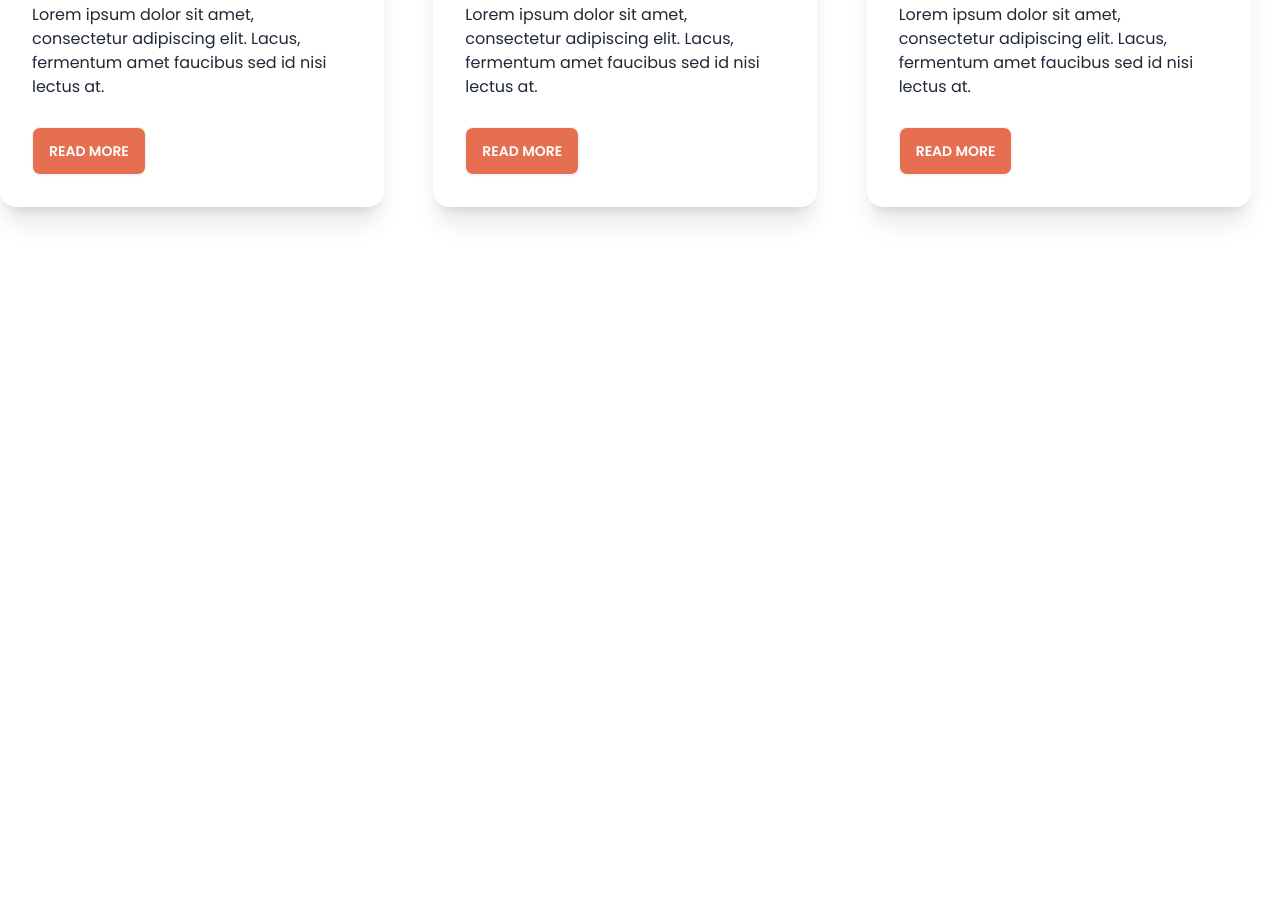
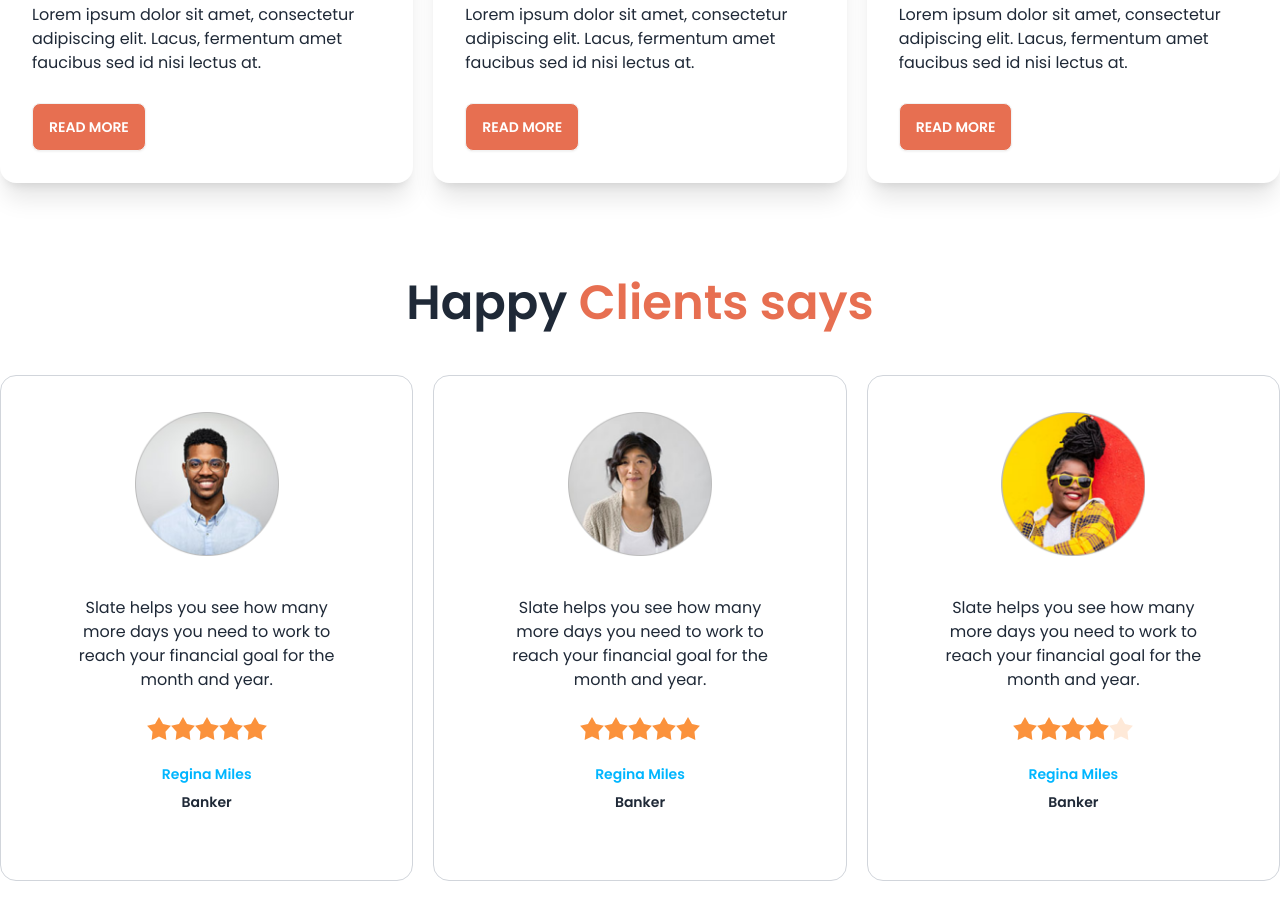
Before and after one commit to nafiuibnemazhar/Biker-Zone-Daisy-UI, a plain HTML site: page index.html in a window 1280 px wide. Shown: the part 1699-2618 px from the top of the page. Before the commit the page ends 2002 px from the top, so only its background shows below. Drawn offline with nearby package versions, Linux system fonts and the light colour scheme.

Commit message:
client review section added

```diff
--- a/index.html
+++ b/index.html
@@ -208,9 +208,11 @@
       <!-- latest news section -->
       <section class="my-24">
         <h3 class="text-5xl mb-12 font-semibold text-center">latest News</h3>
-        <div class="grid gap-5 grid-cols-1 md:grid-cols-2 lg:grid-cols-3">
+        <div
+          class="grid gap-5 grid-cols-1 md:grid-cols-2 lg:grid-cols-3 justify-items-center"
+        >
           <!-- first card -->
-          <div class="card bg-base-100 w-96 shadow-xl">
+          <div class="card bg-base-100 shadow-xl">
             <figure>
               <img src="images/others/latest1.png" alt="latest bike 1" />
             </figure>
@@ -228,7 +230,7 @@
             </div>
           </div>
           <!-- second card -->
-          <div class="card bg-base-100 w-96 shadow-xl">
+          <div class="card bg-base-100 shadow-xl">
             <figure>
               <img src="images/others/latest2.png" alt="latest bike 1" />
             </figure>
@@ -246,7 +248,7 @@
             </div>
           </div>
           <!-- third card -->
-          <div class="card bg-base-100 w-96 shadow-xl">
+          <div class="card bg-base-100 shadow-xl">
             <figure>
               <img src="images/others/latest3.png" alt="latest bike 1" />
             </figure>
@@ -265,6 +267,152 @@
           </div>
         </div>
       </section>
+      <!-- Happy Client Section -->
+      <section class="my-24">
+        <h3 class="text-5xl mb-12 font-semibold text-center">
+          Happy <span class="text-bike-primary">Clients says</span>
+        </h3>
+        <div class="grid gap-5 grid-cols-1 md:grid-cols-2 lg:grid-cols-3">
+          <!-- first review -->
+          <div class="card bg-base-100 p-9 border border-gray-300">
+            <figure>
+              <img class="w-36" src="images/others/user-1.png" alt="Shoes" />
+            </figure>
+            <div class="card-body">
+              <p class="text-center my-2">
+                Slate helps you see how many more days you need to work to reach
+                your financial goal for the month and year.
+              </p>
+              <div class="rating justify-center my-2">
+                <input
+                  type="radio"
+                  name="rating-2"
+                  class="mask mask-star-2 bg-orange-400"
+                />
+                <input
+                  type="radio"
+                  name="rating-2"
+                  class="mask mask-star-2 bg-orange-400"
+                />
+                <input
+                  type="radio"
+                  name="rating-2"
+                  class="mask mask-star-2 bg-orange-400"
+                />
+                <input
+                  type="radio"
+                  name="rating-2"
+                  class="mask mask-star-2 bg-orange-400"
+                  checked="checked"
+                />
+                <input
+                  type="radio"
+                  name="rating-2"
+                  class="mask mask-star-2 bg-orange-400"
+                />
+              </div>
+              <div class="text-center">
+                <h4 class="text-sm font-semibold text-info my-2">
+                  Regina Miles
+                </h4>
+                <p class="text-sm font-semibold">Banker</p>
+              </div>
+            </div>
+          </div>
+          <!-- 2nd review -->
+          <div class="card bg-base-100 p-9 border border-gray-300">
+            <figure>
+              <img class="w-36" src="images/others/user-2.png" alt="Shoes" />
+            </figure>
+            <div class="card-body">
+              <p class="text-center my-2">
+                Slate helps you see how many more days you need to work to reach
+                your financial goal for the month and year.
+              </p>
+              <div class="rating justify-center my-2">
+                <input
+                  type="radio"
+                  name="rating-2"
+                  class="mask mask-star-2 bg-orange-400"
+                />
+                <input
+                  type="radio"
+                  name="rating-2"
+                  class="mask mask-star-2 bg-orange-400"
+                />
+                <input
+                  type="radio"
+                  name="rating-2"
+                  class="mask mask-star-2 bg-orange-400"
+                />
+                <input
+                  type="radio"
+                  name="rating-2"
+                  class="mask mask-star-2 bg-orange-400"
+                  checked="checked"
+                />
+                <input
+                  type="radio"
+                  name="rating-2"
+                  class="mask mask-star-2 bg-orange-400"
+                />
+              </div>
+              <div class="text-center">
+                <h4 class="text-sm font-semibold text-info my-2">
+                  Regina Miles
+                </h4>
+                <p class="text-sm font-semibold">Banker</p>
+              </div>
+            </div>
+          </div>
+          <!-- 3rd review -->
+          <div class="card bg-base-100 p-9 border border-gray-300">
+            <figure>
+              <img class="w-36" src="images/others/user-3.png" alt="Shoes" />
+            </figure>
+            <div class="card-body">
+              <p class="text-center my-2">
+                Slate helps you see how many more days you need to work to reach
+                your financial goal for the month and year.
+              </p>
+              <div class="rating justify-center my-2">
+                <input
+                  type="radio"
+                  name="rating-2"
+                  class="mask mask-star-2 bg-orange-400"
+                />
+                <input
+                  type="radio"
+                  name="rating-2"
+                  class="mask mask-star-2 bg-orange-400"
+                />
+                <input
+                  type="radio"
+                  name="rating-2"
+                  class="mask mask-star-2 bg-orange-400"
+                />
+                <input
+                  type="radio"
+                  name="rating-2"
+                  class="mask mask-star-2 bg-orange-400"
+                  checked="checked"
+                />
+                <input
+                  type="radio"
+                  name="rating-2"
+                  class="mask mask-star-2 bg-orange-400"
+                />
+              </div>
+              <div class="text-center">
+                <h4 class="text-sm font-semibold text-info my-2">
+                  Regina Miles
+                </h4>
+                <p class="text-sm font-semibold">Banker</p>
+              </div>
+            </div>
+          </div>
+        </div>
+      </section>
     </main>
     <!-- footer section -->
     <footer></footer>
```
Also changed, not shown: notes.txt.
